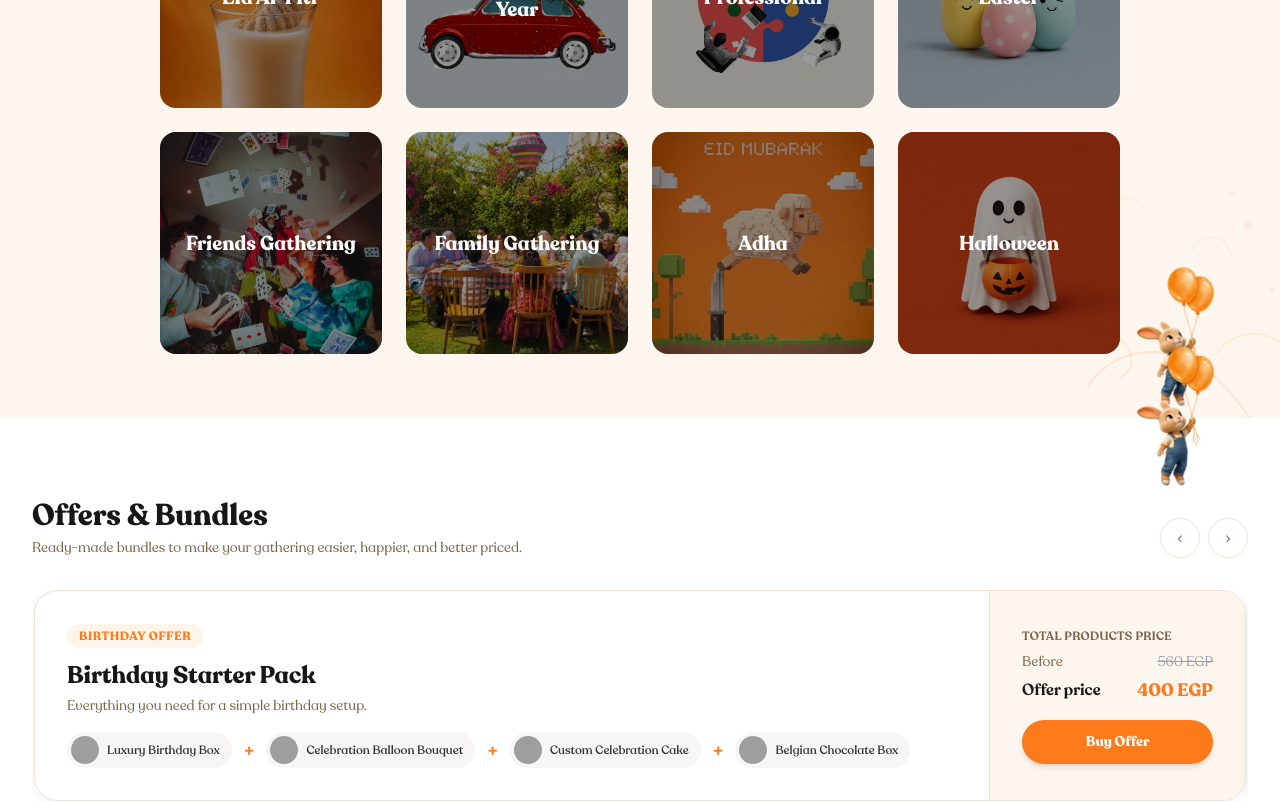
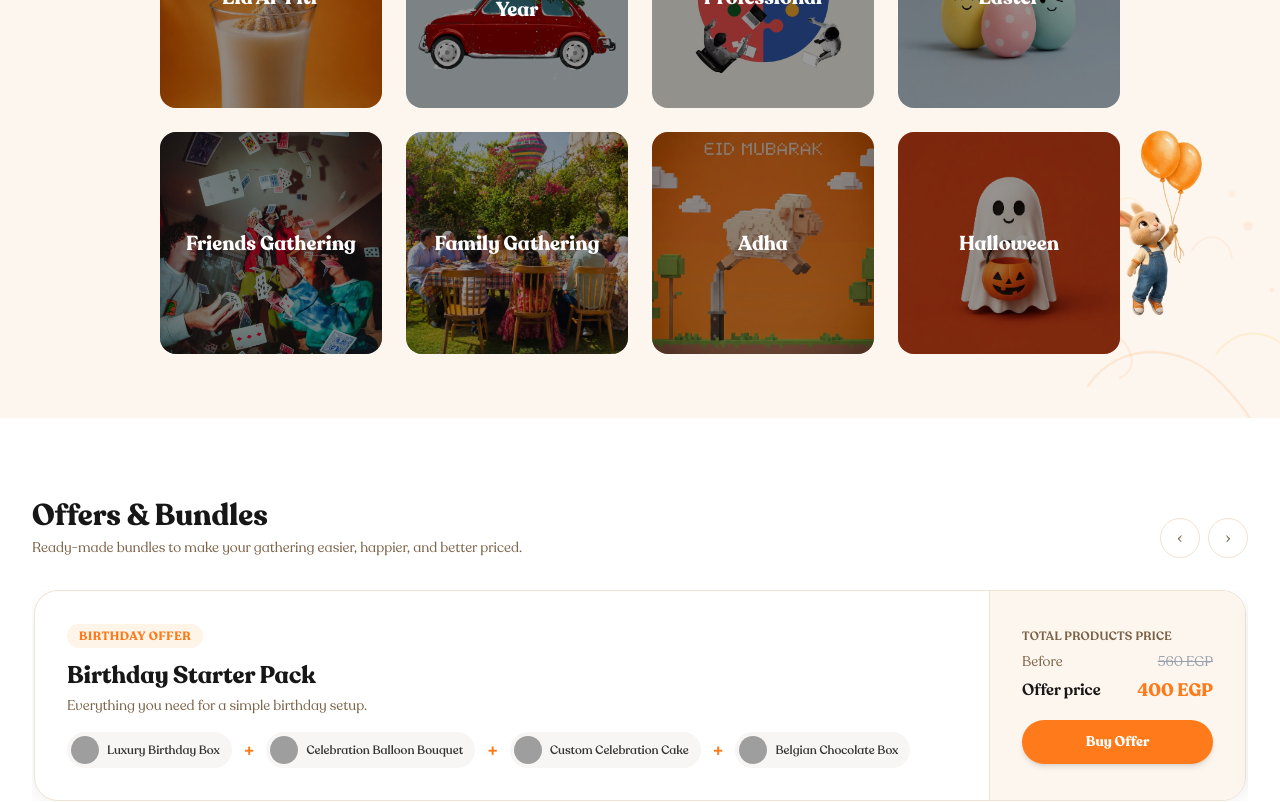
Before and after one commit to Word-of-Mouth-Marketing-agency/gather, a Next.js app: page / in a window 1280 px wide. Shown: the part 2560-3362 px from the top of the page. Built offline with nearby package versions, Linux system fonts and the light colour scheme; grey boxes are pictures that could not be loaded.

Commit message:
feat: move rabbit to occasion section only, bigger and faster

```diff
--- a/src/components/sections/OccasionGridSection.tsx
+++ b/src/components/sections/OccasionGridSection.tsx
@@ -10,7 +10,7 @@ export default function OccasionGridSection({
   subtitle,
 }: OccasionSectionProps) {
   const occasions = getCategoriesByType('occasion')
-  const { ref: sectionRef, translateY } = useScrollParallax({ maxTranslate: -200 })
+  const { ref: sectionRef, translateY } = useScrollParallax({ maxTranslate: -400 })
 
   if (occasions.length === 0) return null
 
@@ -26,7 +26,7 @@ export default function OccasionGridSection({
       </div>
 
       <div
-        className="absolute -bottom-16 sm:-bottom-20 right-4 sm:right-8 w-28 h-28 sm:w-36 sm:h-36 pointer-events-none select-none z-10"
+        className="absolute -bottom-16 sm:-bottom-20 right-4 sm:right-8 w-36 h-36 sm:w-48 sm:h-48 pointer-events-none select-none z-10"
         style={{ transform: `translateY(${translateY}px)` }}
       >
         <img
--- a/src/components/sections/OffersBundlesSection.tsx
+++ b/src/components/sections/OffersBundlesSection.tsx
@@ -3,7 +3,6 @@
 import { useState, useCallback, useRef } from 'react'
 import type { OffersGridSectionProps } from '@/types'
 import { getAllBundles } from '@/lib/data'
-import { useScrollParallax } from '@/lib/useScrollParallax'
 import BundleCard from '@/components/BundleCard'
 
 export default function OffersBundlesSection({ title, subtitle }: OffersGridSectionProps) {
@@ -11,7 +10,6 @@ export default function OffersBundlesSection({ title, subtitle }: OffersGridSect
   const [current, setCurrent] = useState(0)
   const [isTransitioning, setIsTransitioning] = useState(false)
   const trackRef = useRef<HTMLDivElement>(null)
-  const { ref: sectionRef, translateY } = useScrollParallax({ maxTranslate: -200 })
 
   const total = bundles.length
 
@@ -31,19 +29,7 @@ export default function OffersBundlesSection({ title, subtitle }: OffersGridSect
   if (total === 0) return null
 
   return (
-    <section className="relative max-w-7xl mx-auto px-4 sm:px-6 lg:px-8" ref={sectionRef}>
-      <div
-        className="absolute -top-20 sm:-top-24 right-4 sm:right-8 w-28 h-28 sm:w-36 sm:h-36 pointer-events-none select-none z-10"
-        style={{ transform: `translateY(${translateY}px)` }}
-      >
-        <img
-          src="/assets/gather/floating-rabbit.webp"
-          alt=""
-          className="w-full h-full object-contain"
-          aria-hidden
-        />
-      </div>
-
+    <section className="max-w-7xl mx-auto px-4 sm:px-6 lg:px-8">
       <div className="flex items-end justify-between gap-4 mb-8">
         <div>
           <h2 className="text-2xl sm:text-3xl font-black text-[#171717]">{title}</h2>
```
